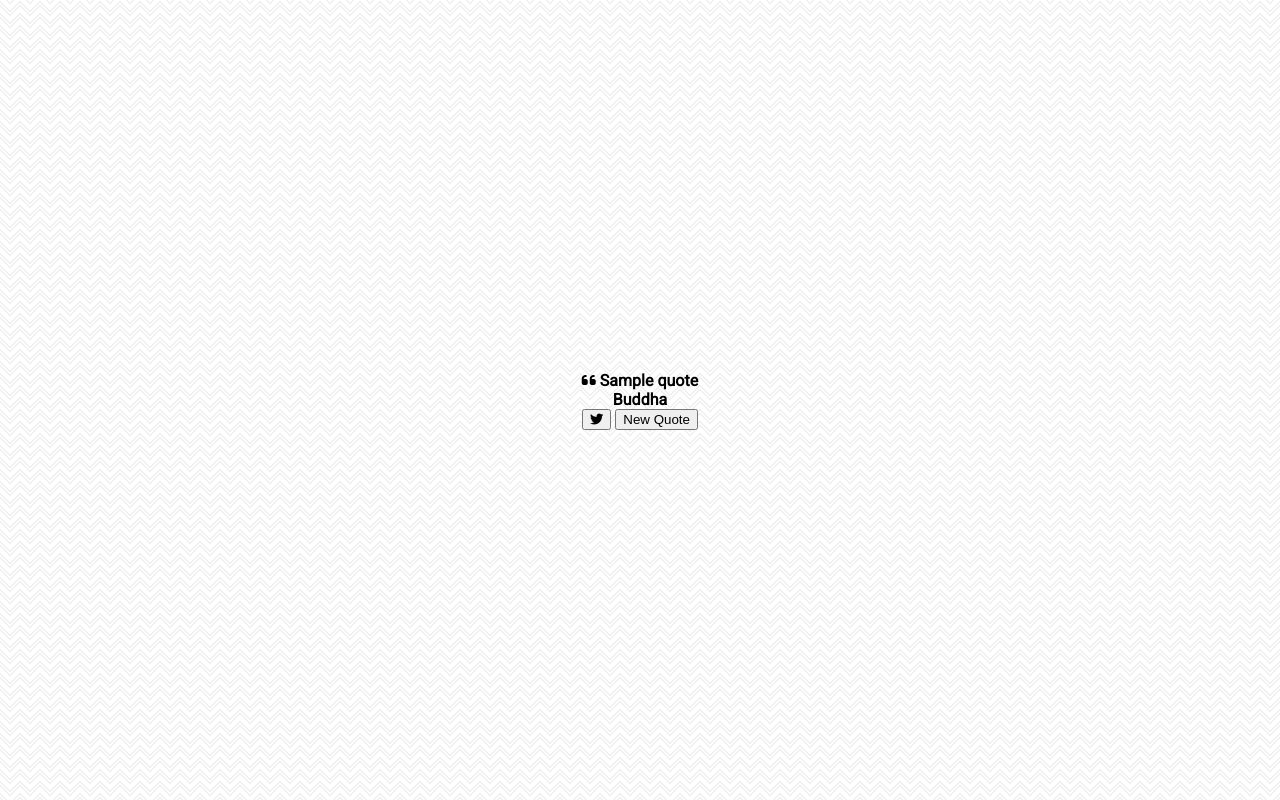
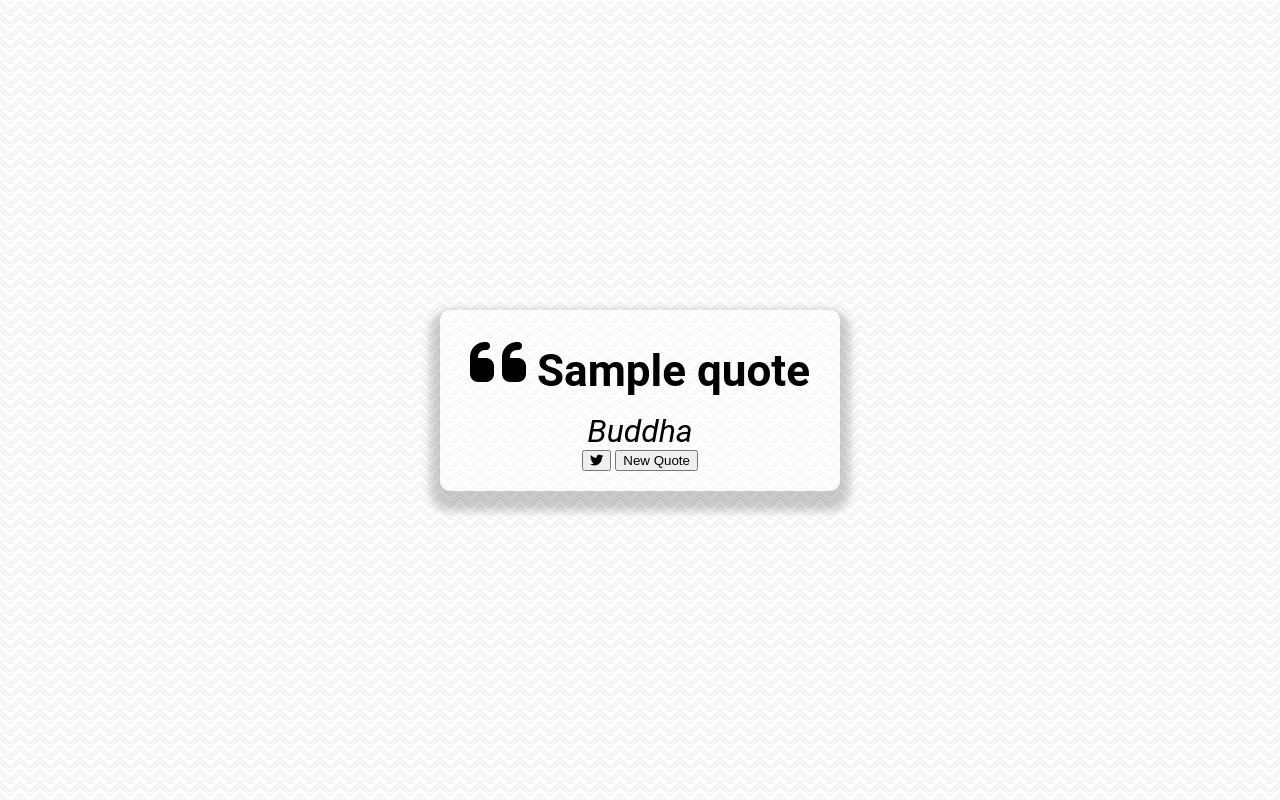
Before and after one commit to GuerschomTambwe/quote-generator, a plain HTML site: page index.html in a window 1280 px wide. Drawn offline with Linux system fonts and the light colour scheme; a web font is replaced by a local one.

Commit message:
Initial styling of text container and its text

```diff
--- a/style.css
+++ b/style.css
@@ -1,4 +1,4 @@
-@import url('https://fonts.googleapis.com/css2?family=Roboto&display=swap');
+@import url('https://fonts.googleapis.com/css2?family=Montserrato&display=swap');
 
 html {
     box-sizing: border-box;
@@ -17,3 +17,42 @@ body {
     align-items: center;
     justify-content: center;
 }
+
+.quote-container {
+    width: auto;
+    max-width: 900px;
+    padding: 20px 30px;
+    border-radius: 10px;
+    background-color: rgba(255, 255, 255, 0.4);
+    box-shadow: 0 10px 10px 10px rgba(0, 0, 0, 0.2);
+}
+
+.quote-text {
+    font-size: 2.75rem;
+}
+
+.long-quote {
+    font-size: 2rem;
+}
+
+.fa-quote-left {
+    font-size: 4rem;
+}
+
+.quote-author {
+    margin-top: 15px;
+    font-size:  2rem;
+    font-weight: 400;
+    font-style: italic;
+}
+
+/* Media Queries: Tablet or Smaller */
+@media screen and (max-width: 1000px) {
+.quote-container {
+    margin: auto 10px;
+}
+
+.quote-text {
+    font-size: 205rem;
+}
+}
```
